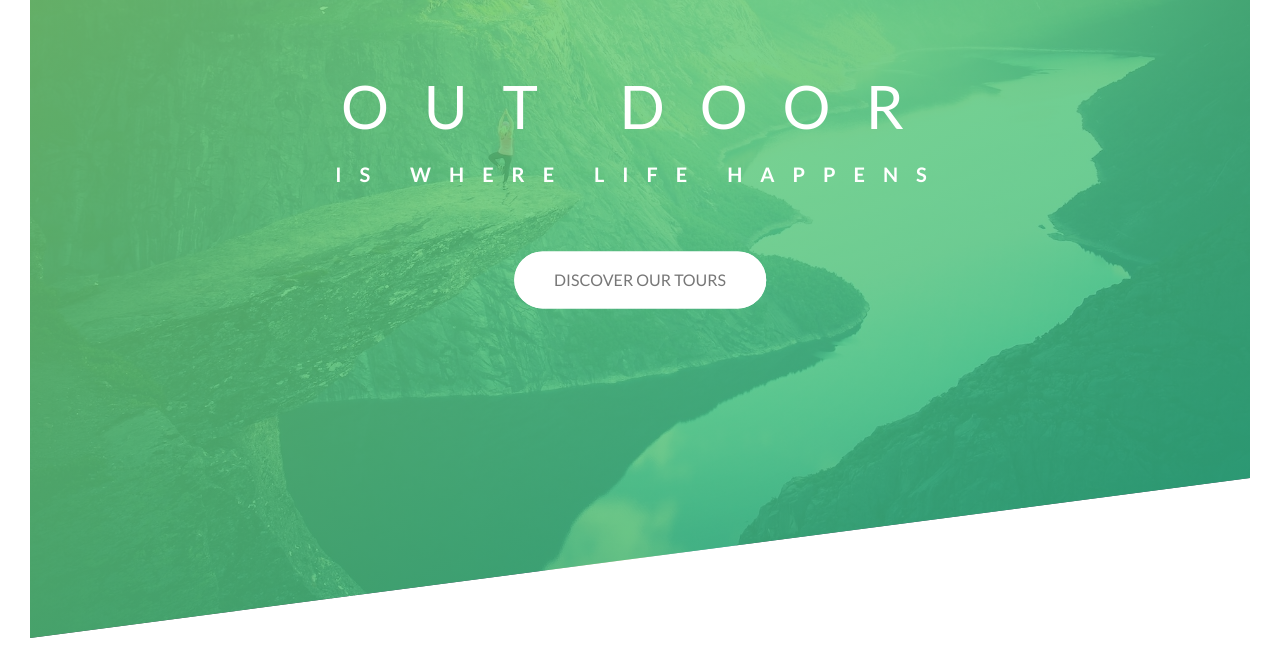
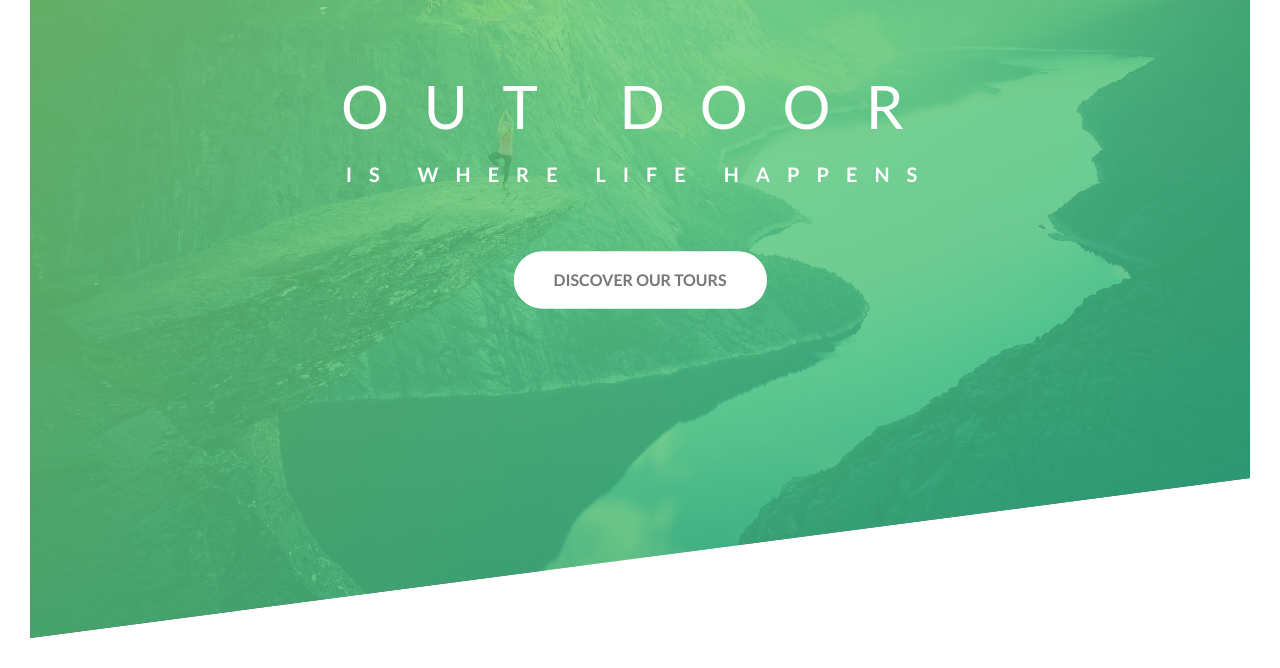
Before and after one commit to siddheshkand/Advance_Css, a plain HTML site: page index.html in a window 1280 px wide. Shown: the part 152-820 px from the top of the page. Drawn offline with Linux system fonts and the light colour scheme.

Commit message:
Just a commit

```diff
--- a/css/style.css
+++ b/css/style.css
@@ -7,22 +7,31 @@ Dark green: #28b485
 
 */
 /*Basic css reset*/
-* {
+* , *::after,*::before{
     /*As browser ass some margin and padding*/
     margin: 0;
     padding: 0;
     /*border and padding not add to total height of border box*/
-    box-sizing: border-box;
+    /*box-sizing: border-box;*/
+
+    /*Inherits from body tag*/
+    box-sizing: inherit;
+}
+
+/* Root font size */
+html {
+    font-size: 62.5%;
 }
 
 /*Project wide font definition */
 body {
     font-family: "Lato", sans-serif;
     font-weight: 400;
-    font-size: 16px;
+    /*font-size: 16px;*/
     line-height: 1.7;
     color: #777777;
-    padding: 30px;
+    padding: 3rem;
+    box-sizing: border-box;
 }
 
 .header {
@@ -46,13 +55,14 @@ body {
 
 /*Set parent element to relative in this case header is parent element*/
 .logo-box {
+
     position: absolute;
-    top: 40px;
-    left: 40px;
+    top: 4rem;
+    left: 4rem;
 }
 
 .logo {
-    height: 35px;
+    height: 3.5rem;
 }
 
 .text-box {
@@ -61,6 +71,7 @@ body {
     left: 50%; /*to get the center*/
     transform: translate(-50%, -50%); /*to move the box element*/
     text-align: center;
+
 }
 
 /*heading primary*/
@@ -70,23 +81,23 @@ body {
     /* to fix animation */
     /* this make back side to element hidden say when we rotate it or move it*/
     backface-visibility: hidden;
-    margin-bottom: 60px;
+    margin-bottom: 6rem;
 }
 
 .heading-primary-main {
     display: block;
-    font-size: 60px;
+    font-size: 6rem;
     font-weight: 400;
-    letter-spacing: 35px;
+    letter-spacing: 3.5rem;
     animation-name: moveInLeft;
     animation-duration: 3s;
 }
 
 .heading-primary-sub {
     display: block;
-    font-size: 20px;
+    font-size: 2rem;
     font-weight: 700;
-    letter-spacing: 18px;
+    letter-spacing: 1.7rem;
     animation-name: moveInRight;
     animation-duration: 3s;
     /*animation-delay: 3s;*/
@@ -98,10 +109,10 @@ body {
 @keyframes moveInLeft {
     0% {
         opacity: 0;
-        transform: translateX(-100px);
+        transform: translateX(-10rem);
     }
     80% {
-        transform: translate(20px);
+        transform: translate(2rem);
     }
     100% {
         opacity: 1;
@@ -112,11 +123,11 @@ body {
 @keyframes moveInRight {
     0% {
         opacity: 0;
-        transform: translateX(100px);
+        transform: translateX(10rem);
     }
 
     80% {
-        transform: translate(-20px);
+        transform: translate(-2rem);
     }
     100% {
         opacity: 1;
@@ -128,23 +139,25 @@ body {
 .btn:link, .btn:visited {
     text-transform: uppercase;
     text-decoration: none;
-    padding: 15px 40px;
+    padding: 1.5rem 4rem;
     display: inline-block;
-    border-radius: 100px;
+    border-radius: 10rem;
 
     /*For transition to work it must be set on parent element*/
     transition: all .2s;
     position: relative;
+    font-size: 1.6rem;
+    font-weight: bold;
 }
 
 .btn:hover {
     transform: translateY(-3px);
-    box-shadow: 0 10px 20px rgba(0, 0, 0, .2);
+    box-shadow: 0 1rem 2rem rgba(0, 0, 0, .2);
 }
 
 .btn:active {
     transform: translate(-1px);
-    box-shadow: 0 5px 10px rgba(0, 0, 0, .2);
+    box-shadow: 0 .5rem 1rem rgba(0, 0, 0, .2);
 
 }
 
@@ -158,7 +171,7 @@ body {
     display: inline-block;
     height: 100%;
     width: 100%;
-    border-radius: 100px;
+    border-radius: 10rem;
     position: absolute;
     top: 0;
     left: 0;
```
